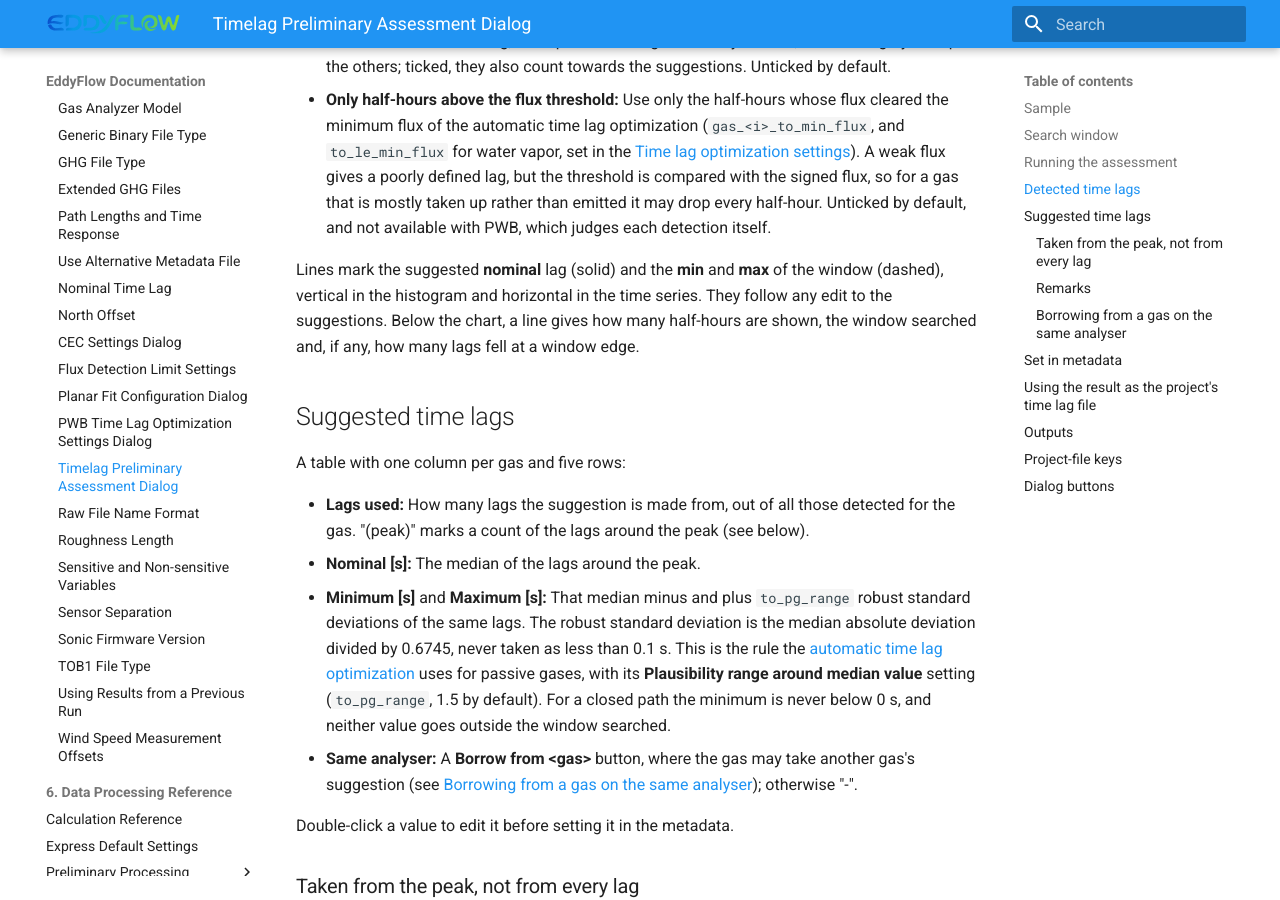
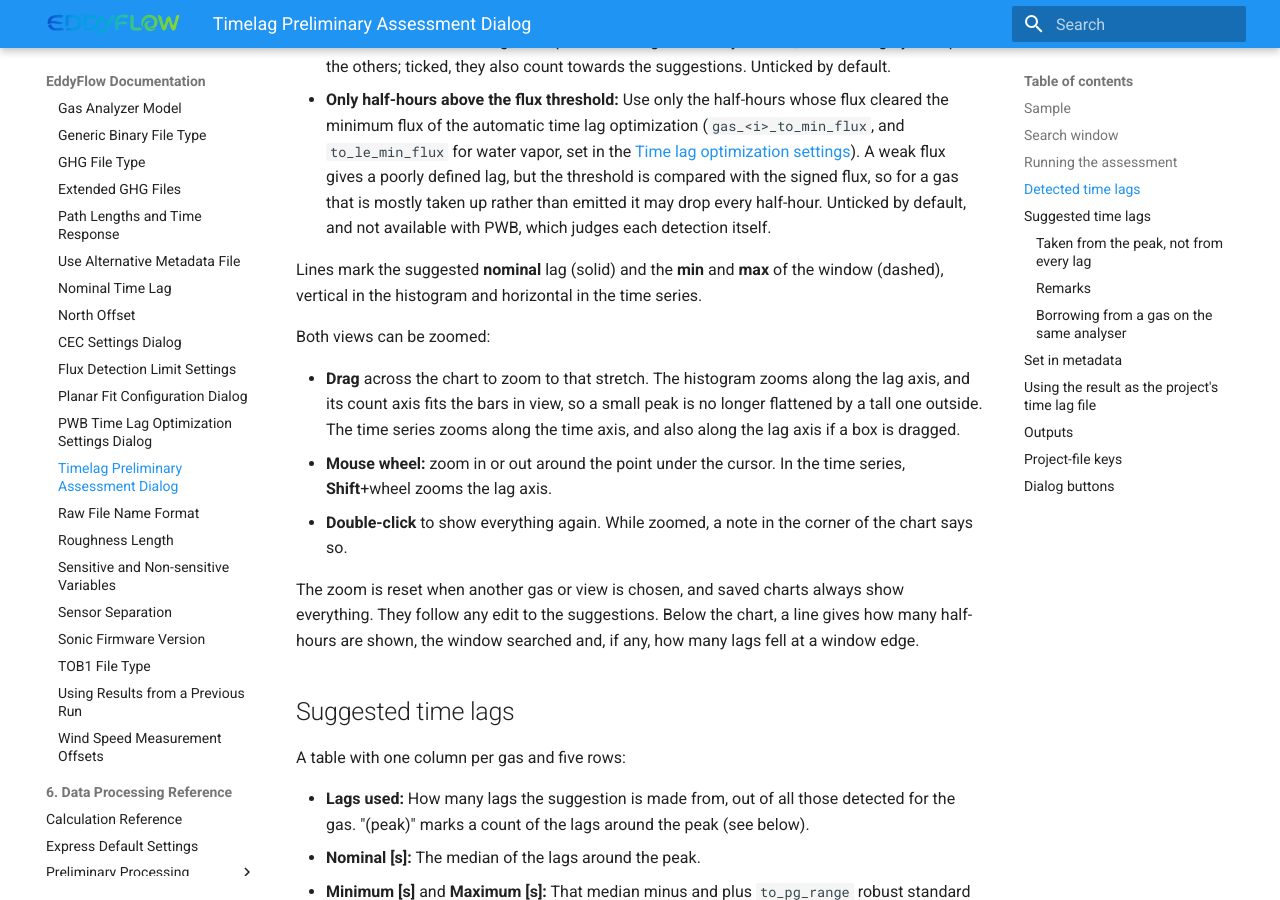
Before and after one commit to kebasaa/eddyflow-documentation, an MkDocs documentation site: the page built from docs/topics/timelag-preliminary-assessment.md, in a window 1280 px wide and 900 px high, scrolled down 3949 px. Built offline with MkDocs 1.6.1 and Material for MkDocs 9.7.7, drawn with Linux system fonts in a browser that asks for light colours.

Commit message:
Describe zooming the time lag assessment's charts

```diff
--- a/docs/topics/timelag-preliminary-assessment.md
+++ b/docs/topics/timelag-preliminary-assessment.md
@@ -67,7 +67,15 @@ A chart of the lags found for one gas, as a histogram or as a time series:
 - **Include lags at the window edges:** A lag at either end of the search window is where the covariance was still rising, not a peak. Such lags are always drawn, stacked in grey on top of the others; ticked, they also count towards the suggestions. Unticked by default.
 - **Only half-hours above the flux threshold:** Use only the half-hours whose flux cleared the minimum flux of the automatic time lag optimization (`gas_<i>_to_min_flux`, and `to_le_min_flux` for water vapor, set in the [Time lag optimization settings](time-lag-detect-correct.md#automatic-time-lag-optimization)). A weak flux gives a poorly defined lag, but the threshold is compared with the signed flux, so for a gas that is mostly taken up rather than emitted it may drop every half-hour. Unticked by default, and not available with PWB, which judges each detection itself.
 
-Lines mark the suggested **nominal** lag (solid) and the **min** and **max** of the window (dashed), vertical in the histogram and horizontal in the time series. They follow any edit to the suggestions. Below the chart, a line gives how many half-hours are shown, the window searched and, if any, how many lags fell at a window edge.
+Lines mark the suggested **nominal** lag (solid) and the **min** and **max** of the window (dashed), vertical in the histogram and horizontal in the time series.
+
+Both views can be zoomed:
+
+- **Drag** across the chart to zoom to that stretch. The histogram zooms along the lag axis, and its count axis fits the bars in view, so a small peak is no longer flattened by a tall one outside. The time series zooms along the time axis, and also along the lag axis if a box is dragged.
+- **Mouse wheel:** zoom in or out around the point under the cursor. In the time series, **Shift**+wheel zooms the lag axis.
+- **Double-click** to show everything again. While zoomed, a note in the corner of the chart says so.
+
+The zoom is reset when another gas or view is chosen, and saved charts always show everything. They follow any edit to the suggestions. Below the chart, a line gives how many half-hours are shown, the window searched and, if any, how many lags fell at a window edge.
 
 ## Suggested time lags
 
```
